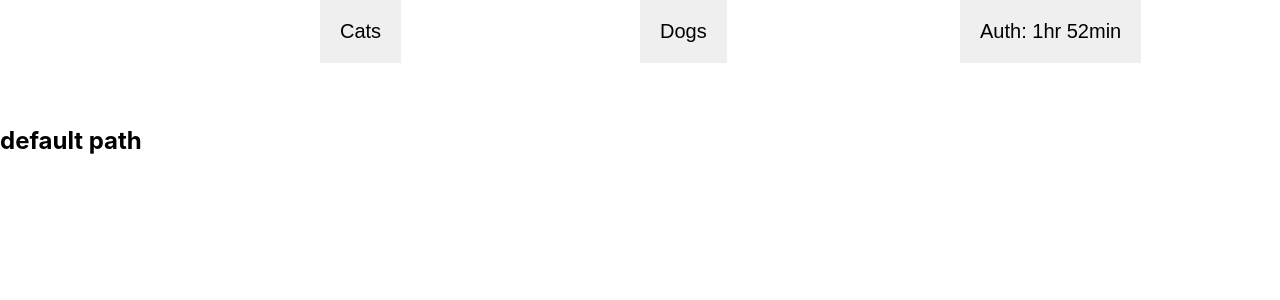
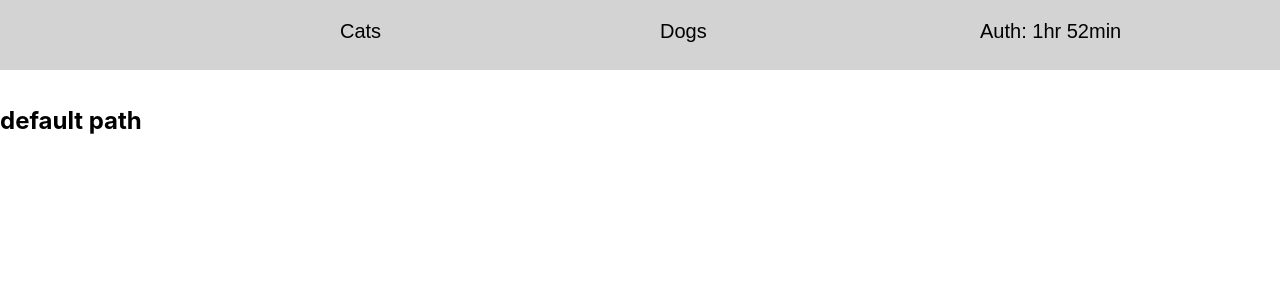
Before and after one commit to TJEverett/Shelter_Client_React, a React (Create React App) app: page / in a window 1280 px wide. Shown: the top 300 px of the page. Built offline with nearby package versions, Linux system fonts and the light colour scheme.

Commit message:
update styling

```diff
--- a/src/components/App.js
+++ b/src/components/App.js
@@ -91,7 +91,7 @@ function App() {
   return(
     <BrowserRouter>
       <NavBar authStatus={authStatus}/>
-      <div style={{height: "90px", width: "100vh"}}>
+      <div style={{height: "70px", width: "100vh"}}>
         <p>NavBar spacer</p>
       </div>
       <Switch>
--- a/src/components/NavBar.js
+++ b/src/components/NavBar.js
@@ -8,40 +8,43 @@ function NavBar(props){
   const styles = {
     general: {
       position: "fixed",
-      backgroundColor: "white",
       top: "0",
       width: "100vw",
-      height: "86px"
+      height: "70px"
     },
     table: {
       display: "grid",
       gridTemplateColumns: "1fr 1fr 1fr 1fr",
-      girdTemplateRows: "1fr"
+      gridTemplateRows: "1fr"
+    },
+    coloring: {
+      backgroundColor: "lightGrey",
+      color: "black"
     }
   };
 
   //Return Logic
   if(props.authStatus === null){
     return(
-      <div style={styles.general}>
+      <div style={{ ...styles.general, ...styles.coloring }}>
         <div style={styles.table}>
           <div />
           <div className="dropdown">
-            <button className="dropButton">Cats</button>
+            <button className="dropButton" style={styles.coloring}>Cats</button>
             <div className="dropdown-content">
-              <Link to="/cats">View Available</Link>
+              <Link to="/cats" style={styles.coloring}>View Available</Link>
             </div>
           </div>
-          <div className="dropdown">
-            <button className="dropButton">Dogs</button>
-            <div className="dropdown-content">
-              <Link to="/dogs">View Available</Link>
+          <div className="dropdown" style={styles.coloring}>
+            <button className="dropButton" style={styles.coloring}>Dogs</button>
+            <div className="dropdown-content" style={styles.coloring}>
+              <Link to="/dogs" style={styles.coloring}>View Available</Link>
             </div>
           </div>
-          <div className="dropdown">
-            <button className="dropButton">Auth: Null</button>
-            <div className="dropdown-content">
-              <Link to="/auth">Log In</Link>
+          <div className="dropdown" style={styles.coloring}>
+            <button className="dropButton" style={styles.coloring}>Auth: Null</button>
+            <div className="dropdown-content" style={styles.coloring}>
+              <Link to="/auth" style={styles.coloring}>Log In</Link>
             </div>
           </div>
         </div>
@@ -49,30 +52,30 @@ function NavBar(props){
     )
   } else {
     return (
-      <div style={styles.general}>
+      <div style={{ ...styles.general, ...styles.coloring}}>
         <div style={styles.table}>
           <div />
           <div className="dropdown">
-            <button className="dropButton">Cats</button>
+            <button className="dropButton" style={styles.coloring}>Cats</button>
             <div className="dropdown-content">
-              <Link to="/cats">View Available</Link>
-              <Link to="/cats/new">Create</Link>
+              <Link to="/cats" style={styles.coloring}>View Available</Link>
+              <Link to="/cats/new" style={styles.coloring}>Create</Link>
             </div>
           </div>
           <div className="dropdown">
-            <button className="dropButton">Dogs</button>
+            <button className="dropButton" style={styles.coloring}>Dogs</button>
             <div className="dropdown-content">
-              <Link to="/dogs">View Available</Link>
-              <Link to="/dogs/new">Create</Link>
+              <Link to="/dogs" style={styles.coloring}>View Available</Link>
+              <Link to="/dogs/new" style={styles.coloring}>Create</Link>
             </div>
           </div>
           <div className="dropdown">
-            <button className="dropButton">Auth: {props.authStatus}</button>
+            <button className="dropButton" style={styles.coloring}>Auth: {props.authStatus}</button>
             <div className="dropdown-content">
-              <Link to="/auth">Renew Auth</Link>
-              <Link to="/auth/other">Create User</Link>
-              <Link to="/auth/other">Delete User</Link>
-              <Link to="/auth/end">Log Out</Link>
+              <Link to="/auth" style={styles.coloring}>Renew Auth</Link>
+              <Link to="/auth/other" style={styles.coloring}>Create User</Link>
+              <Link to="/auth/other" style={styles.coloring}>Delete User</Link>
+              <Link to="/auth/end" style={styles.coloring}>Log Out</Link>
             </div>
           </div>
         </div>
```
